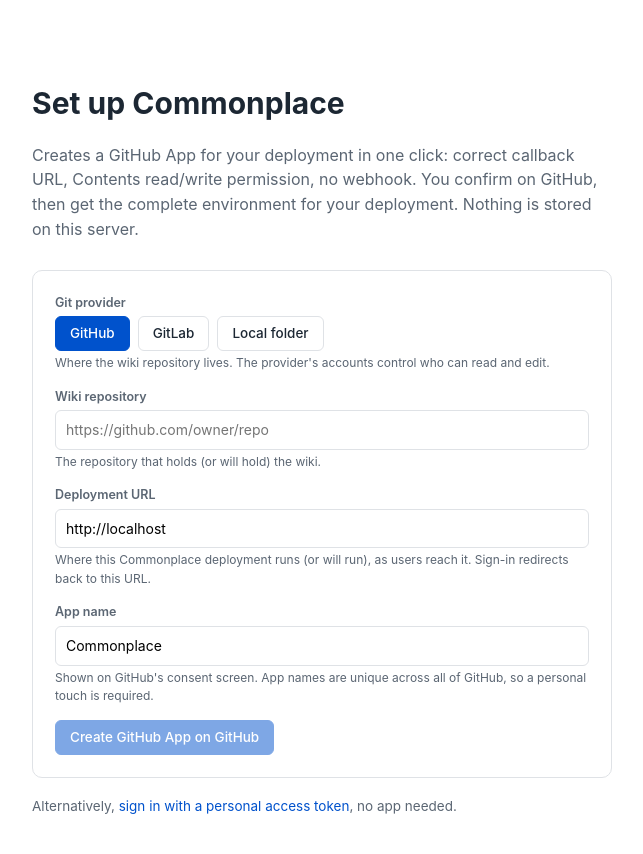
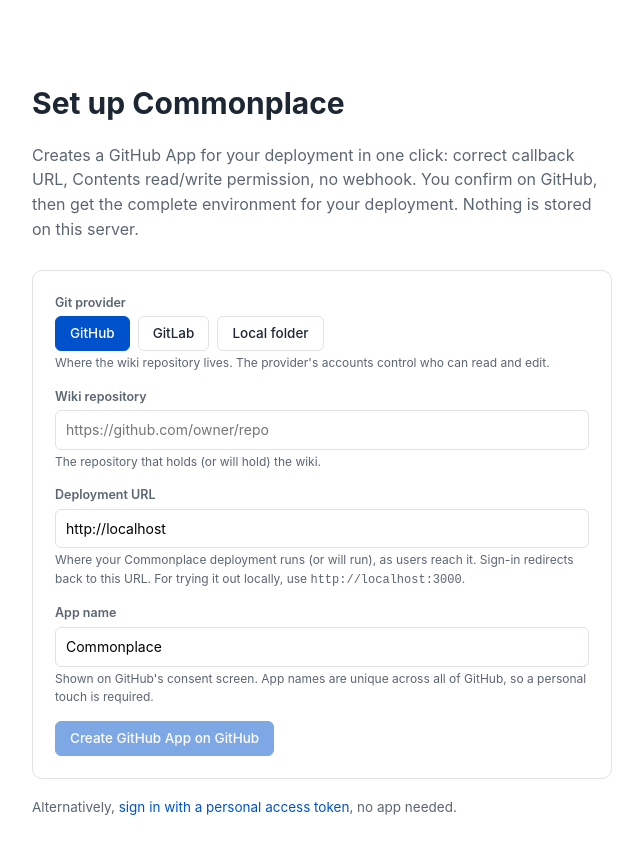
Before and after one commit to commonplace-wiki/commonplace, a Next.js app: page /setup in a window 1280 px wide. Shown: the top 854 px of the page, without its empty margins (318-961 px from the left). Built offline with nearby package versions, Linux system fonts and the light colour scheme.

Commit message:
Show a production example for the deployment URL
Placeholder https://wiki.example.com with localhost named in the hint
for local tries; on a localhost instance the field still prefills with
the actual origin.

```diff
--- a/app/setup/page.tsx
+++ b/app/setup/page.tsx
@@ -234,11 +234,13 @@
             type="url"
             value={deployUrl}
             onChange={(e) => setDeployUrl(e.target.value)}
+            placeholder="https://wiki.example.com"
             required
           />
           <div className="hint">
-            Where this Commonplace deployment runs (or will run), as users reach it. Sign-in
-            redirects back to this URL.
+            Where your Commonplace deployment runs (or will run), as users reach it. Sign-in
+            redirects back to this URL. For trying it out locally, use{' '}
+            <code>http://localhost:3000</code>.
           </div>
         </div>
       )}
```
